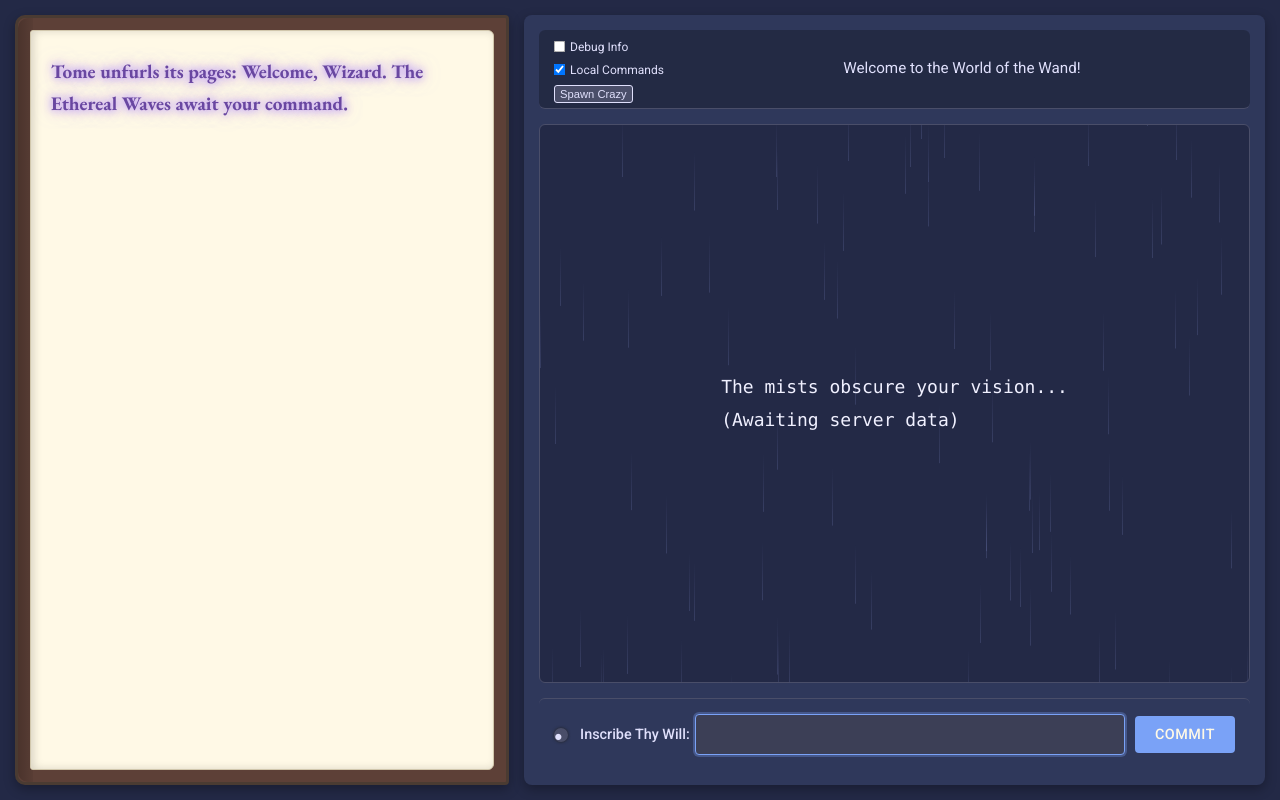
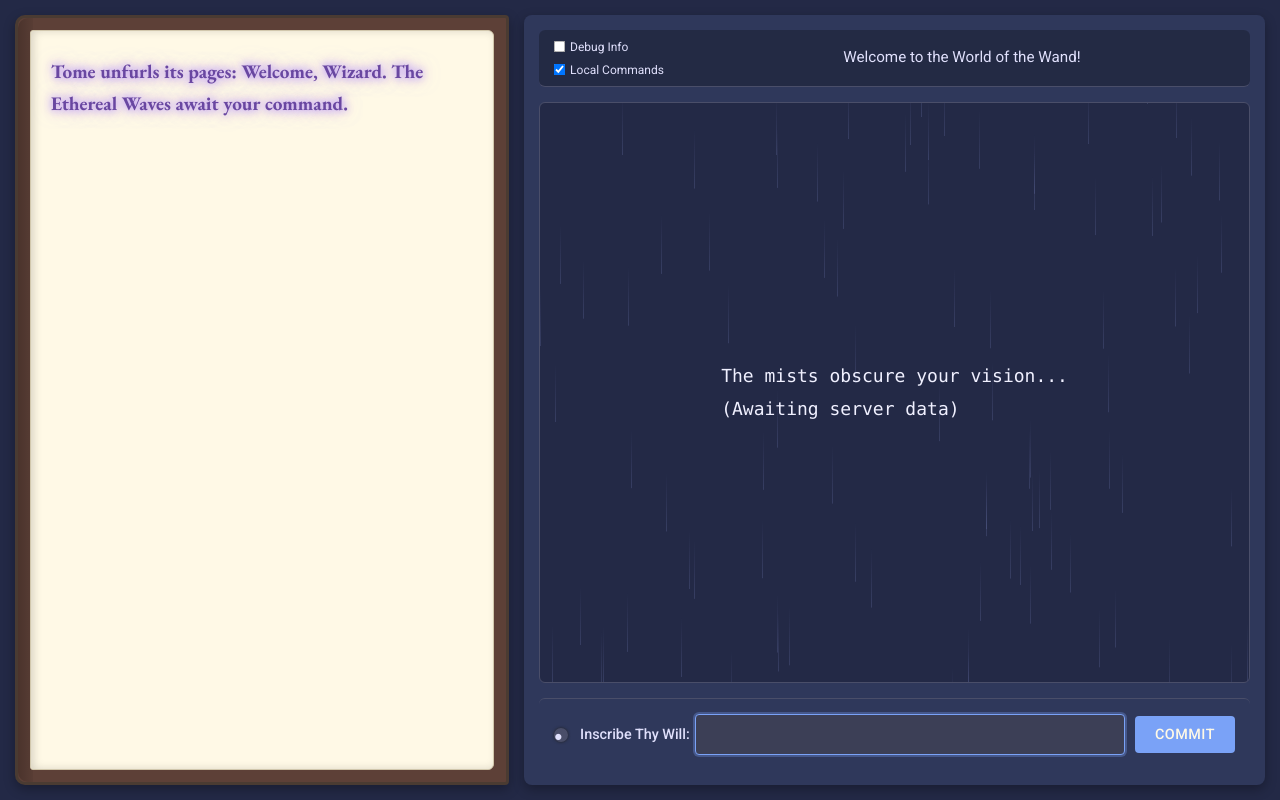
Before and after one commit to DJ-Trevens/World-of-the-Wand, a Flask app: page /world-of-the-wand/ in a window 1280 px wide. Run offline with Flask 3, Linux system fonts and the light colour scheme; some libraries are stand-ins or nearby versions.

Commit message:
inifytfg

```diff
--- a/static/style.css
+++ b/static/style.css
@@ -190,21 +190,7 @@ body.is-dragging, body.is-dragging * {
     vertical-align: middle;
     transform: scale(0.9);
 }
-#debugMenu button { /* Style for Spawn Crazy button if added here */
-    font-size: 0.7em;
-    padding: 2px 5px;
-    margin-top: 4px;
-    background-color: var(--border-color);
-    color: var(--text-primary);
-    border: 1px solid var(--text-primary);
-    border-radius: 3px;
-    cursor: pointer;
-}
-#debugMenu button:hover {
-    background-color: var(--highlight-blue);
-    color: var(--bg-primary);
-}
-
+/* Spawn Crazy button style removed */
 
 #mainHeaderStatus {
     color: var(--text-primary);
--- a/templates/index.html
+++ b/templates/index.html
@@ -26,7 +26,7 @@
                     <label>
                         <input type="checkbox" id="localCommandsToggle" checked> Local Commands
                     </label>
-                    <button id="spawnCrazyButton" style="font-size: 0.7em; padding: 2px 5px; margin-left: 5px;">Spawn Crazy</button>
+                    <!-- Spawn Crazy Button Removed -->
                 </div>
                 <div id="mainHeaderStatus">Welcome to the World of the Wand!</div>
             </div>
@@ -59,7 +59,6 @@
         const tickIndicator = document.getElementById('tickIndicator');
         const debugInfoToggle = document.getElementById('debugInfoToggle');
         const localCommandsToggle = document.getElementById('localCommandsToggle');
-        const spawnCrazyButton = document.getElementById('spawnCrazyButton');
 
         let showDebugInfo = false;
         let useLocalCommands = true;
@@ -67,8 +66,8 @@
         let selfPlayer = null;
         let otherPlayers = {};
         let myPlayerID = null;
-        let GRID_WIDTH = 27;
-        let GRID_HEIGHT = 17;
+        let GRID_WIDTH = 20;
+        let GRID_HEIGHT = 15;
         let GAME_TICK_RATE = 0.75;
         let OBSERVABLE_DEPTH = 17;
         let prevSelfPlayerState = null;
@@ -197,15 +196,13 @@
             tempSpan.style.fontFamily = getComputedStyle(gameCanvas).fontFamily;
             tempSpan.style.fontSize = getComputedStyle(gameCanvas).fontSize;
             tempSpan.style.lineHeight = getComputedStyle(gameCanvas).lineHeight;
-            tempSpan.style.whiteSpace = 'pre'; // Important for monospace width
+            tempSpan.style.whiteSpace = 'pre';
             tempSpan.style.visibility = 'hidden';
             tempSpan.style.position = 'absolute';
             tempSpan.textContent = 'M';
             document.body.appendChild(tempSpan);
 
             charRenderWidth = tempSpan.offsetWidth;
-            // For line-height < 1, offsetHeight might be larger than actual glyph box.
-            // Using fontSize * lineHeight (numeric) might be more stable for text grid height per line.
             const lh = parseFloat(getComputedStyle(gameCanvas).lineHeight);
             const fs = parseFloat(getComputedStyle(gameCanvas).fontSize);
             charRenderHeight = fs * lh;
@@ -229,6 +226,7 @@
                 gameCanvas.style.transform = `translate(0px, 0px)`;
                 return;
             }
+            // Ensure transform is applied even if pan values are 0 for initial setup
             gameCanvas.style.transform = `translate(${currentPanX}px, ${currentPanY}px)`;
 
             let displayGrid = Array(GRID_HEIGHT).fill(null).map(() => Array(GRID_WIDTH).fill(FLOOR_CHAR));
@@ -331,7 +329,7 @@
             if (!selfPlayer || !charSizeEstimated || GRID_WIDTH === 0 || GRID_HEIGHT === 0) {
                  currentPanX = 0;
                  currentPanY = 0;
-                 gameCanvas.style.transform = `translate(${currentPanX}px, ${currentPanY}px)`;
+                 if (gameCanvas) gameCanvas.style.transform = `translate(${currentPanX}px, ${currentPanY}px)`;
                 return;
             }
 
@@ -343,7 +341,7 @@
 
             currentPanX = targetPanX;
             currentPanY = targetPanY;
-            gameCanvas.style.transform = `translate(${currentPanX}px, ${currentPanY}px)`;
+            if (gameCanvas) gameCanvas.style.transform = `translate(${currentPanX}px, ${currentPanY}px)`;
         }
 
 
@@ -356,10 +354,10 @@
             useLocalCommands = event.target.checked;
             localStorage.setItem('useLocalCommands', JSON.stringify(useLocalCommands));
         });
-        spawnCrazyButton.addEventListener('click', spawnCrazyElement);
+        // spawnCrazyButton listener removed
 
 
-        socket.on('connect', () => { /* Fully handled by initial_state or default */ });
+        socket.on('connect', () => {});
 
         socket.on('initial_state', (data) => {
             selfPlayer = data.player;
@@ -728,42 +726,7 @@
             updateWeatherEffects();
         };
 
-        function spawnCrazyElement() {
-            if (!gameCanvasContainer) return;
-
-            const crazy = document.createElement('div');
-            crazy.classList.add('crazy-element');
-            const types = ['dust', 'blur', 'glyph'];
-            const type = types[Math.floor(Math.random() * types.length)];
-            crazy.classList.add(`crazy-${type}`);
-
-            const containerRect = gameCanvasContainer.getBoundingClientRect();
-
-            crazy.style.left = Math.random() * containerRect.width + 'px';
-            crazy.style.top = Math.random() * containerRect.height + 'px';
-
-            if (type === 'glyph') {
-                const glyphs = ['✧', '✨', '✴', '룬', 'က', 'א', '§', '⁂', '※'];
-                crazy.textContent = glyphs[Math.floor(Math.random() * glyphs.length)];
-            }
-
-            const driftX = (Math.random() - 0.5) * 100;
-            const driftY = (Math.random() - 0.5) * 100;
-            const driftRot = (Math.random() - 0.5) * 360;
-            crazy.style.setProperty('--drift-x', driftX);
-            crazy.style.setProperty('--drift-y', driftY);
-            crazy.style.setProperty('--drift-rot', driftRot);
-
-            const duration = 2000 + Math.random() * 3000;
-            crazy.style.animationDuration = `${duration / 1000}s, ${duration / 1000}s`;
-
-
-            rainOverlay.appendChild(crazy);
-
-            setTimeout(() => {
-                crazy.remove();
-            }, duration);
-        }
+        // "Crazies" functions and listeners removed.
 
         drawGrid();
         if (commandInput) { commandInput.focus(); }
@@ -783,13 +746,6 @@
         updateWeatherEffects();
         addLogMessage("Tome unfurls its pages: Welcome, Wizard. The Ethereal Waves await your command.", 'welcome-message');
 
-        // setInterval(() => {
-        //     if (Math.random() < 0.02) {
-        //        spawnCrazyElement();
-        //     }
-        // }, 10000);
-
-
     </script>
 </body>
 </html>
```
Also changed, not shown: other parts of static/style.css (+2 -67 lines).
